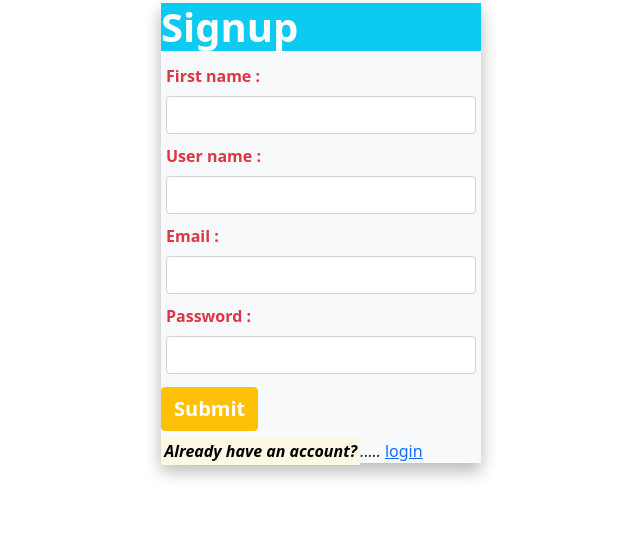
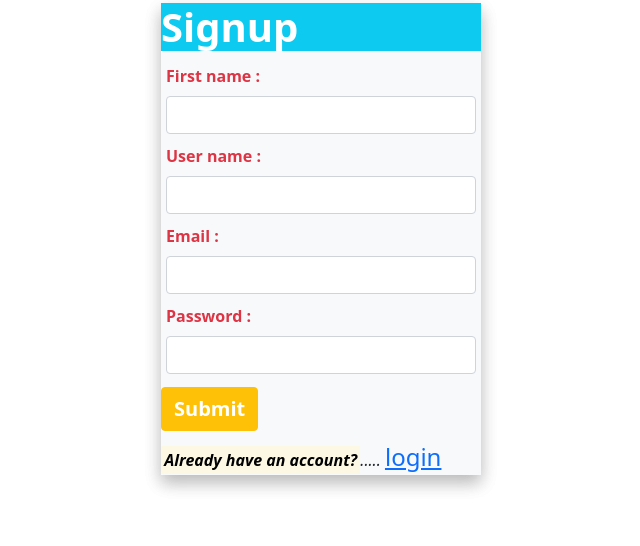
Before and after one commit to emmanuelsley/Crud_Application, a PHP site: page /register.crud.php in a window 1280 px wide. Shown: the part 45-591 px from the top of the page, without its empty margins (319-959 px from the left). Run offline with PHP 8.4, Linux system fonts and the light colour scheme.

Commit message:
My first commit

```diff
--- a/register.crud.php
+++ b/register.crud.php
@@ -43,7 +43,7 @@
 
   <!-- <button type="submit" class="btn btn-primary">Submit</button> -->
   <input type="submit" class="btn btn-warning mt-2 mb-2 fs-5 text-white fw-bold " value="Submit" name="submit">
-  <p mr-5><i><mark><b>Already have an account?</b></mark>.....</i> <a href="views/login.php">login</a></p>
+  <p mr-5><i><mark><b>Already have an account?</b></mark>.....</i> <a href="views/login.php" class="fs-4">login</a></p>
 </form>
 
 </body>
--- a/views/login.php
+++ b/views/login.php
@@ -22,7 +22,7 @@
     <label for="password" class="form-label text-danger fw-bold mt-0.5"><strong>password: </strong></label>
     <input type="password" name= "password" class="form-control" id="password"><br>
     <input type="submit" class="btn btn-warning fs-5 text-white fw-bold mb-3" value="Submit" name="submit">
-    <p class= ""><mark><i><b>Don't have account? </b></i></mark>......<a href="../register.crud.php">Sign up</a></p>
+    <p class= ""><mark><i><b>Don't have account? </b></i></mark>......<a href="../register.crud.php" class="fs-4">Sign up</a></p>
   </div>
   </div>
 </form>
```
